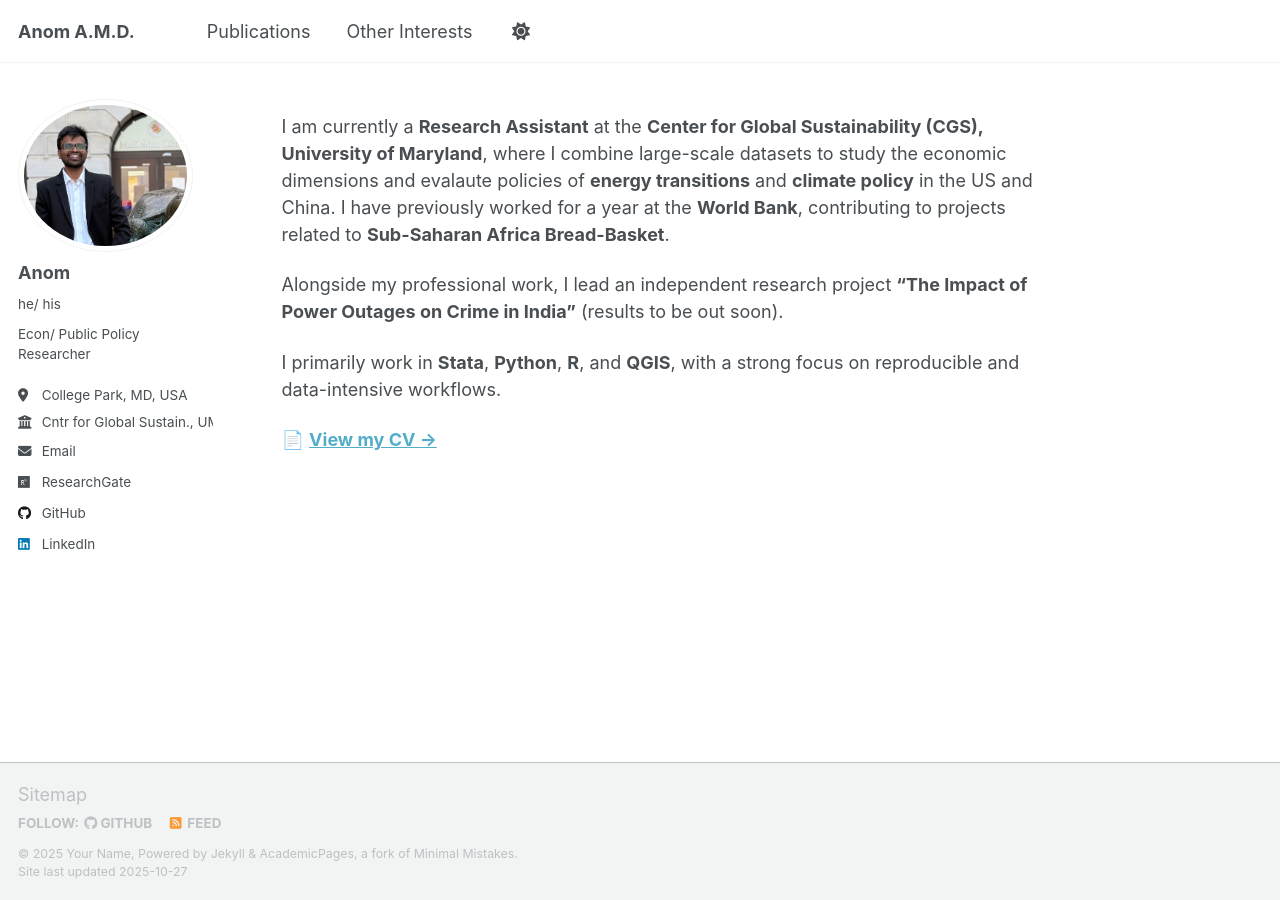
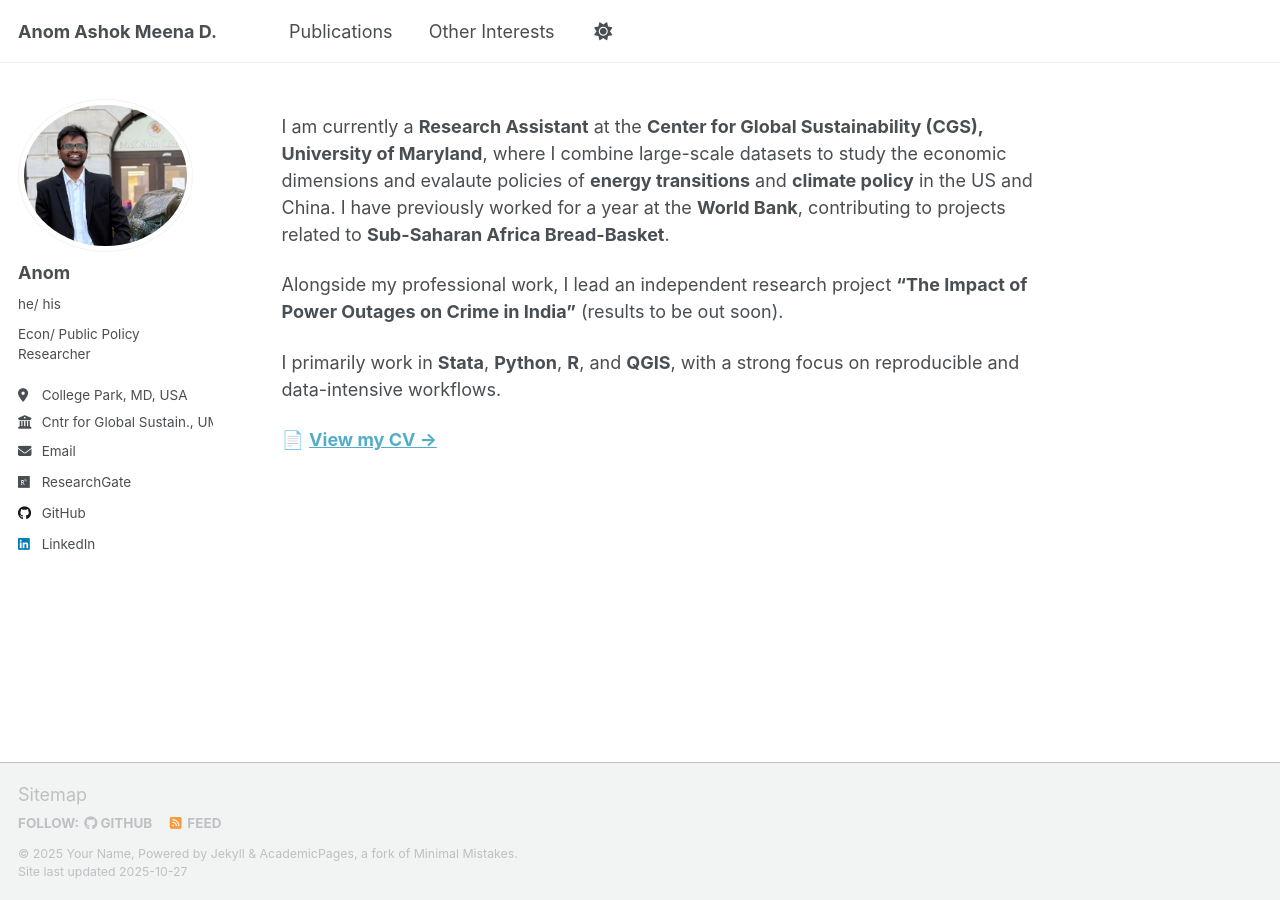
Before and after one commit to anomdule/anomdule.github.io, a Jekyll site: the page built from _pages/about.md, in a window 1280 px wide. Built offline with Jekyll 4.4.1, drawn with Linux system fonts in a browser that asks for light colours; a script that is not in the unit is left out.

Commit message:
Update _config.yml

```diff
--- a/_config.yml
+++ b/_config.yml
@@ -9,10 +9,10 @@
 # Basic Site Settings
 locale                   : "en-US"
 site_theme               : "default" # Currently available options are "default", "air"
-title                    : "Anom A.M.D."
+title                    : "Anom Ashok Meena D."
 title_separator          : "-"
 name                     : &name "Your Name"
-description              : &description "Applied Economics • Public Policy"   # Update this with a general description of your site, this is the default if not overridden by a page
+description              : &description "Economics • Public Policy"   # Update this with a general description of your site, this is the default if not overridden by a page
 url                      : https://anomdule.github.io # The base hostname & protocol for your site e.g. "https://[your GitHub username].github.io",
                                                            # or if you already have some other page hosted on Github then use "https://[your GitHub username].github.io/[Your Repo Name]"
 baseurl                  : "" # the subpath of your site, e.g. "/blog"
```
